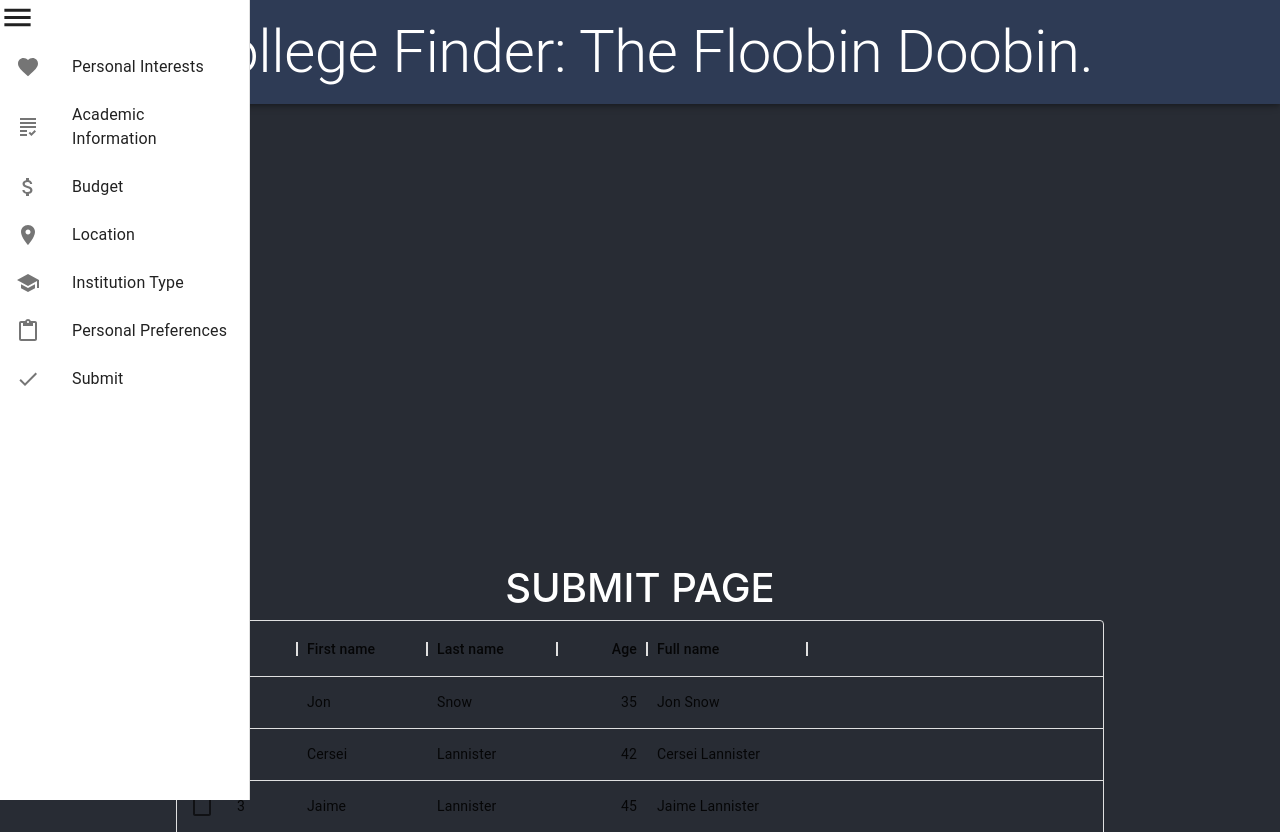
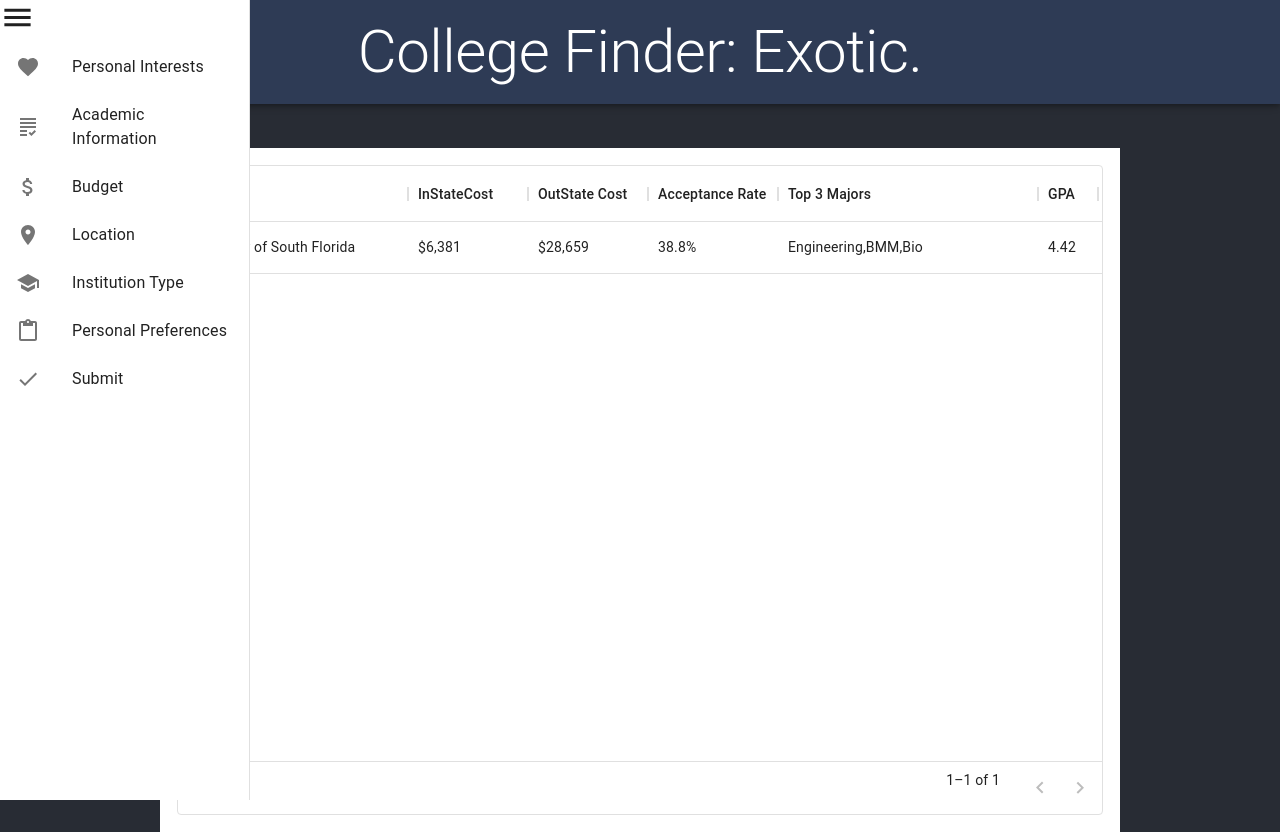
Before and after one commit to EspKid1109/college-finder, a React (Create React App) app: page /submit in a window 1280 px wide. Built offline with nearby package versions, Linux system fonts and the light colour scheme.

Commit message:
Added SubmitPage stuff

```diff
--- a/src/Components/Homepage/Headerbox.jsx
+++ b/src/Components/Homepage/Headerbox.jsx
@@ -17,7 +17,7 @@
           >
             <Box sx={{ p: 2 }}>
               <Typography variant="h2" align="justify">
-                College Finder: The Floobin Doobin.
+                College Finder: Exotic.
               </Typography>
             </Box>
           </Grid>
--- a/src/Components/SubmitBody.jsx
+++ b/src/Components/SubmitBody.jsx
@@ -1,71 +1,38 @@
-import React, { Component } from "react";
+import * as React from 'react';
 import { DataGrid } from '@mui/x-data-grid';
-import Headerbox from "./Homepage/Headerbox";
-import Grid from "@mui/material/Grid";
 import Typography from "@mui/material/Typography";
 import Box from "@mui/material/Box";
 import Button from "@mui/material/Button";
 import { useNavigate } from "react-router-dom";
-import SideBox from "./Homepage/Sidebox";
 
 const columns = [
-  { field: 'id', headerName: 'ID', width: 70 },
-  { field: 'firstName', headerName: 'First name', width: 130 },
-  { field: 'lastName', headerName: 'Last name', width: 130 },
-  {
-    field: 'age',
-    headerName: 'Age',
-    type: 'number',
-    width: 90,
-  },
-  {
-    field: 'fullName',
-    headerName: 'Full name',
-    description: 'This column has a value getter and is not sortable.',
-    sortable: false,
-    width: 160,
-    valueGetter: (params) =>
-      `${params.row.firstName || ''} ${params.row.lastName || ''}`,
-  },
+  { field: 'id', headerName: 'College', width: 230 },
+  { field: 'in', headerName: 'InStateCost', width: 120 },
+  { field: 'out', headerName: 'OutState Cost', width: 120 },
+  { field: 'ar', headerName: 'Acceptance Rate', width: 130 },
+  { field: 'top', headerName: 'Top 3 Majors', width: 260 },
+  { field: 'gpa', headerName: 'GPA', width: 60 },
 ];
 
 const rows = [
-  { id: 1, lastName: 'Snow', firstName: 'Jon', age: 35 },
-  { id: 2, lastName: 'Lannister', firstName: 'Cersei', age: 42 },
-  { id: 3, lastName: 'Lannister', firstName: 'Jaime', age: 45 },
-  { id: 4, lastName: 'Stark', firstName: 'Arya', age: 16 },
-  { id: 5, lastName: 'Targaryen', firstName: 'Daenerys', age: null },
-  { id: 6, lastName: 'Melisandre', firstName: null, age: 150 },
-  { id: 7, lastName: 'Clifford', firstName: 'Ferrara', age: 44 },
-  { id: 8, lastName: 'Frances', firstName: 'Rossini', age: 36 },
-  { id: 9, lastName: 'Roxie', firstName: 'Harvey', age: 65 },
+  { id: 'University of South Florida', in: '$6,381', out: '$28,659', ar: '38.8%', top: 'Engineering,BMM,Bio', gpa: '4.42'},
 ];
 
-class SubmitBody extends Component {
-  state = {};
-
-  render() {
+export default function DataTable() {
   return (
     <Box
-        sx={{ flexGrow: 1, p: 2 }}
+      style={{background: 'white'}}
+      sx={{ flexGrow: 1, border: 1, p: 2 }}
       height="75vh"
       width="120vh"
       position="relative"
     >
-            <div style={{ height: 400, width: '100%' }}>
-    </div>
-        <h1>SUBMIT PAGE</h1>
       <DataGrid
         rows={rows}
         columns={columns}
         pageSize={5}
         rowsPerPageOptions={[5]}
-        checkboxSelection
       />
     </Box>
-
   );
 }
-}
-
-export default SubmitBody;
```
Lines whose indentation alone changed are shown as unchanged.
